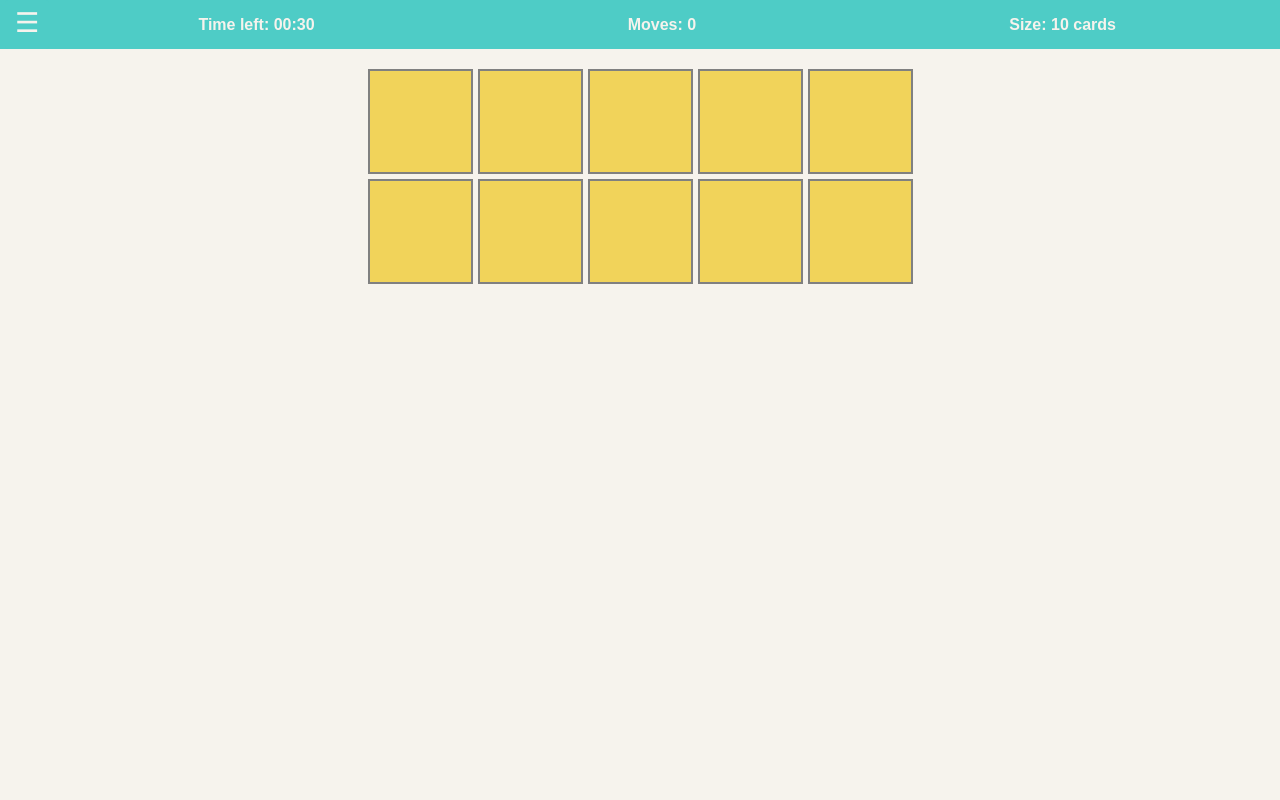
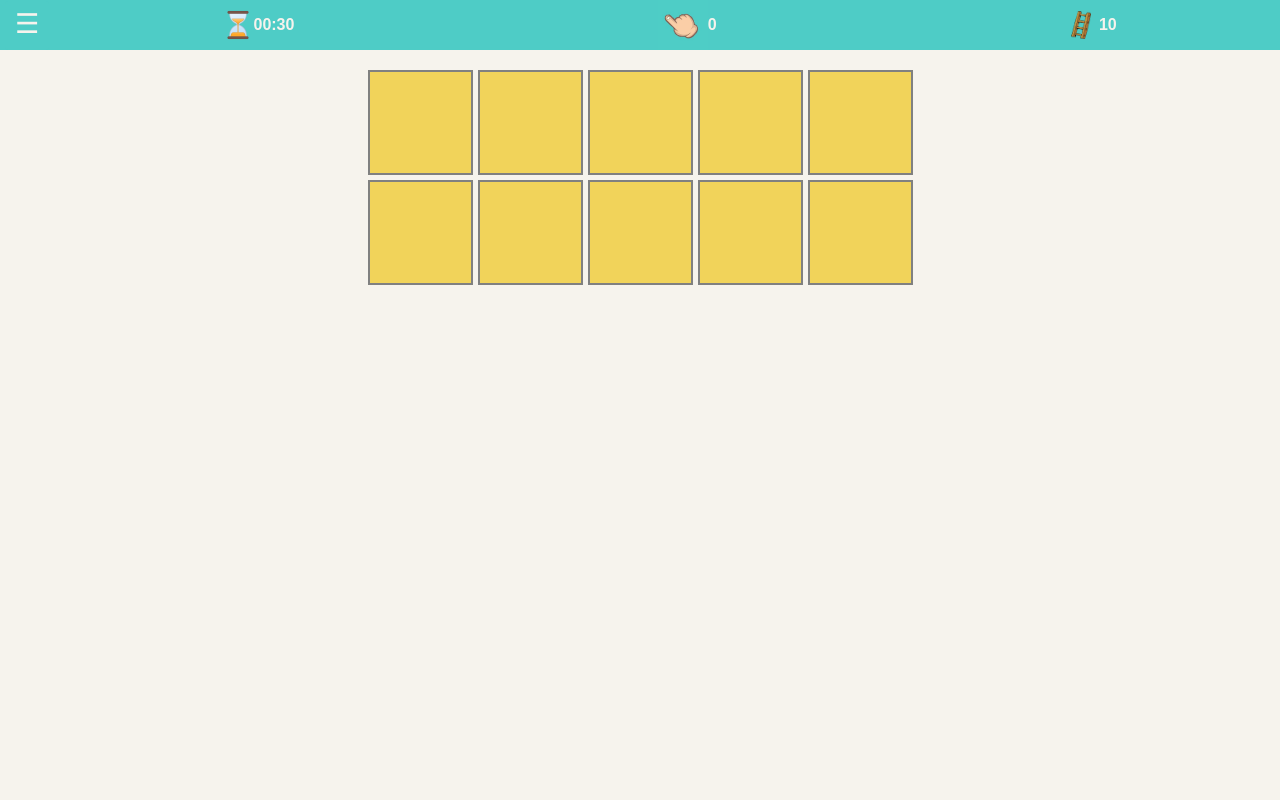
Before and after one commit to Michael-Uzan/memory-game, a plain HTML site: page index.html in a window 1280 px wide. Shown: the top 800 px of the page. Drawn offline with Linux system fonts and the light colour scheme.

Commit message:
add icons to header status

```diff
--- a/assets/styles/cmps/header.css
+++ b/assets/styles/cmps/header.css
@@ -17,3 +17,21 @@
     justify-self: flex-end;
     width: 100%;
 }
+
+.main-header .game-status li {
+    display: flex;
+    align-items: center;
+}
+
+.main-header .game-status .time-left img {
+    width: 30px;
+}
+.main-header .game-status .moves {
+    width: 50px;
+}
+.main-header .game-status .board-size {
+    width: 20px;
+}
+.main-header .game-status .board-size img {
+    margin-right: 8px;
+}
--- a/index.html
+++ b/index.html
@@ -15,9 +15,9 @@
     <header class="main-header full flex align-center ">
         <button class="btn-menu-toggle" onclick="onToggleSettings()">☰</button>
         <ul class="game-status clean-list flex space-around align-center">
-            <li class="time-left">Time Left: 01:00 </li>
-            <li class="moves">Moves: </li>
-            <li class="board-size">Board Size: </li>
+            <li class="time-left"></li>
+            <li class="moves"></li>
+            <li class="board-size"> </li>
         </ul>
     </header>
 
--- a/js/controller/status.controller.js
+++ b/js/controller/status.controller.js
@@ -26,7 +26,7 @@ function stopTimer() {
 
 function renderTime(timeLeft) {
     // if (!this.countdown) this.stopTimer()
-    gElTimeLeft.innerText = 'Time left: ' + getTimeDisplay(timeLeft)
+    gElTimeLeft.innerHTML = '<img src="./assets/img/timer.png"> ' + getTimeDisplay(timeLeft)
 }
 
 // RENDER STATUS //
@@ -34,6 +34,6 @@ function renderTime(timeLeft) {
 function renderStatus() {
     const game = getGame()
     renderTime(game.timeLeft)
-    gElMoves.innerText = `Moves: ${game.moves} `
-    gElBoardSize.innerText = `Size: ${game.boardSize} cards`
+    gElMoves.innerHTML = `<img src="./assets/img/moves.jpg"> ${game.moves} `
+    gElBoardSize.innerHTML = `<img src="./assets/img/size.png"><span>${game.boardSize}</span> `
 }
```
Also changed, not shown: assets/img/moves.jpg (added), assets/img/size.png (added), assets/img/timer.png (added).
